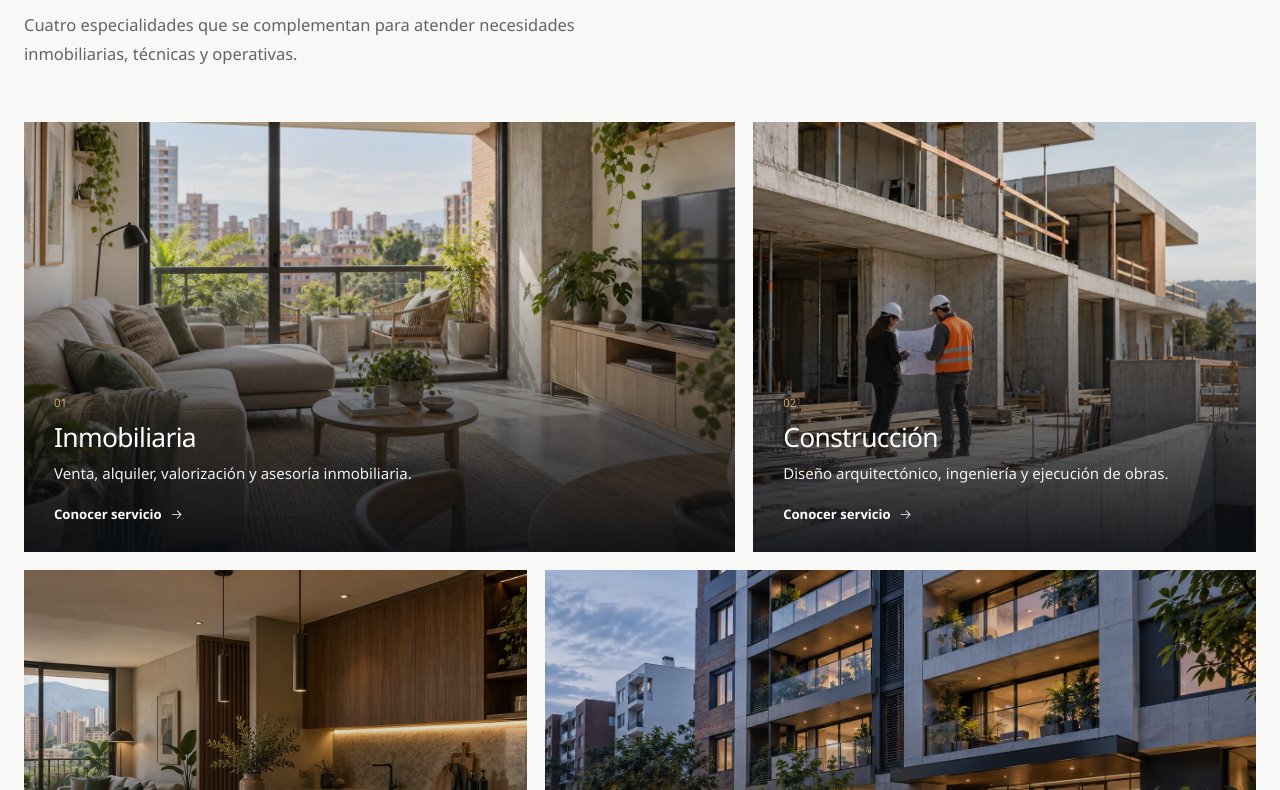
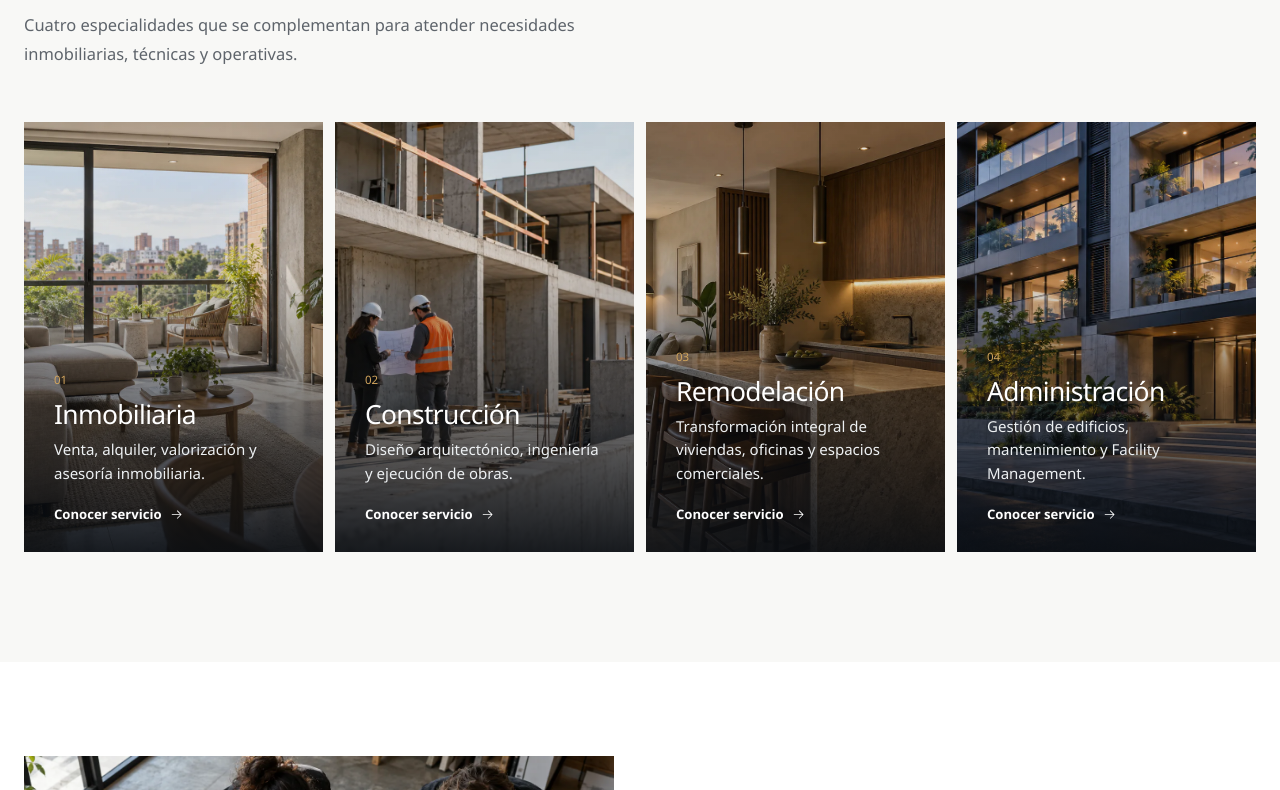
Before and after one commit to JohanMV/Grupo_CGL, a React (Vite) app: page / in a window 1280 px wide. Shown: the part 1010-1800 px from the top of the page. Built offline with nearby package versions, Linux system fonts and the light colour scheme.

Commit message:
feat: add main stylesheet with Tailwind CSS theme configuration and layout styles

```diff
--- a/src/index.css
+++ b/src/index.css
@@ -124,10 +124,8 @@ p { color: #5e646b; line-height: 1.72; }
 .service-ribbon a { display: flex; align-items: center; gap: 7px; color: #697078; font-size: .78rem; font-weight: 650; }
 .service-ribbon a:hover { color: #8b6428; }
 .services-showcase { background: #f8f8f6; }
-.service-grid { display: grid; grid-template-columns: repeat(12, 1fr); gap: 18px; }
+.service-grid { display: grid; grid-template-columns: repeat(4, minmax(0, 1fr)); gap: 12px; }
 .service-card { min-height: 430px; background: #111318; overflow: hidden; }
-.service-card-1, .service-card-4 { grid-column: span 7; }
-.service-card-2, .service-card-3 { grid-column: span 5; }
 .service-card a { position: relative; height: 100%; min-height: 430px; display: block; color: #fff; }
 .service-image, .service-image img { position: absolute; inset: 0; width: 100%; height: 100%; }
 .service-image img { object-fit: cover; transition: transform .8s var(--ease); }
@@ -651,7 +649,7 @@ p { color: #5e646b; line-height: 1.72; }
   .service-ribbon .container { align-items: flex-start; flex-direction: column; }
   .service-ribbon .container > div { width: 100%; overflow-x: auto; padding-bottom: 4px; }
   .service-ribbon a { white-space: nowrap; }
-  .service-card-1, .service-card-2, .service-card-3, .service-card-4 { grid-column: span 6; }
+  .service-grid { grid-template-columns: repeat(2, minmax(0, 1fr)); }
   .institutional-grid, .service-intro-grid { gap: 50px; }
   .services-complement-grid { grid-template-columns: repeat(2, minmax(0, 1fr)); }
   .services-closing-grid { gap: 45px; }
@@ -737,7 +735,7 @@ p { color: #5e646b; line-height: 1.72; }
   .hero-actions { align-items: stretch; flex-direction: column; }
   .hero-actions .button { width: 100%; }
   .service-grid { grid-template-columns: 1fr; }
-  .service-card-1, .service-card-2, .service-card-3, .service-card-4 { grid-column: auto; min-height: 400px; }
+  .service-card { min-height: 400px; }
   .service-card a { min-height: 400px; }
   .institutional { padding-block: 68px; }
   .methodology { padding-block: 54px 52px; }
```
